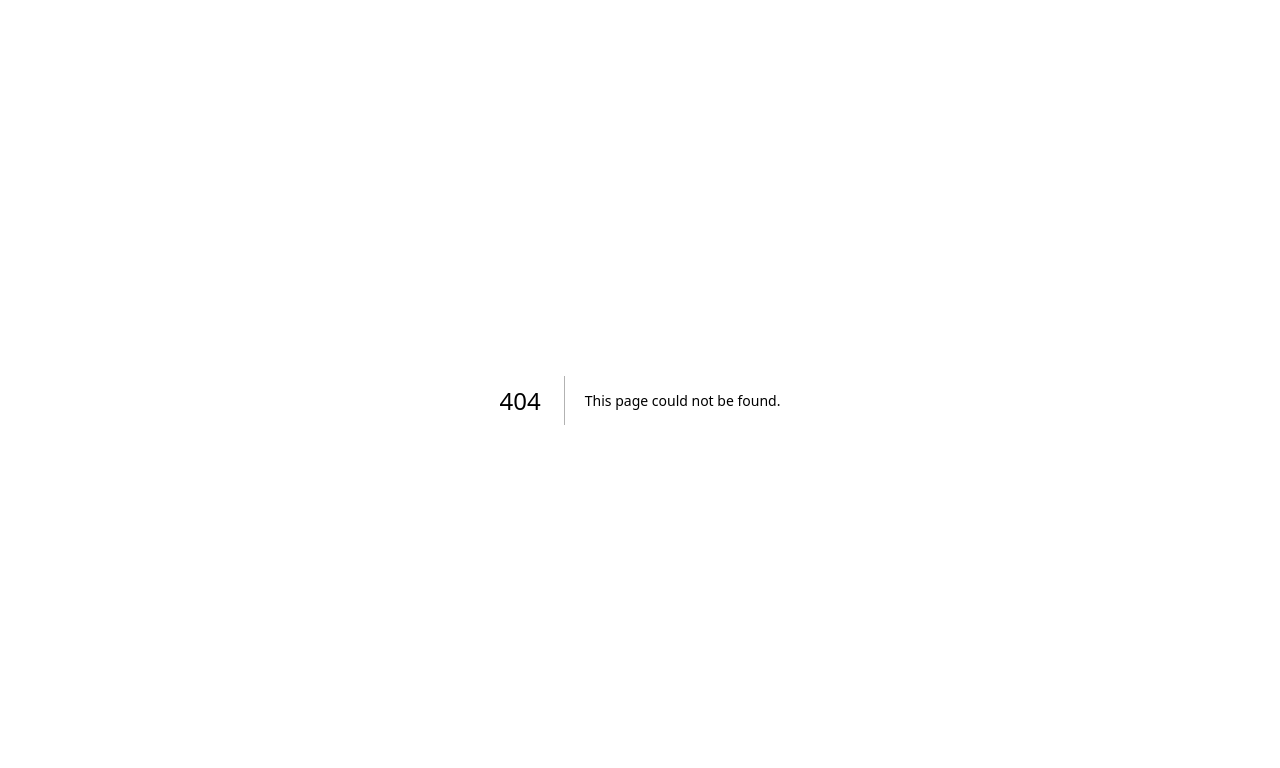
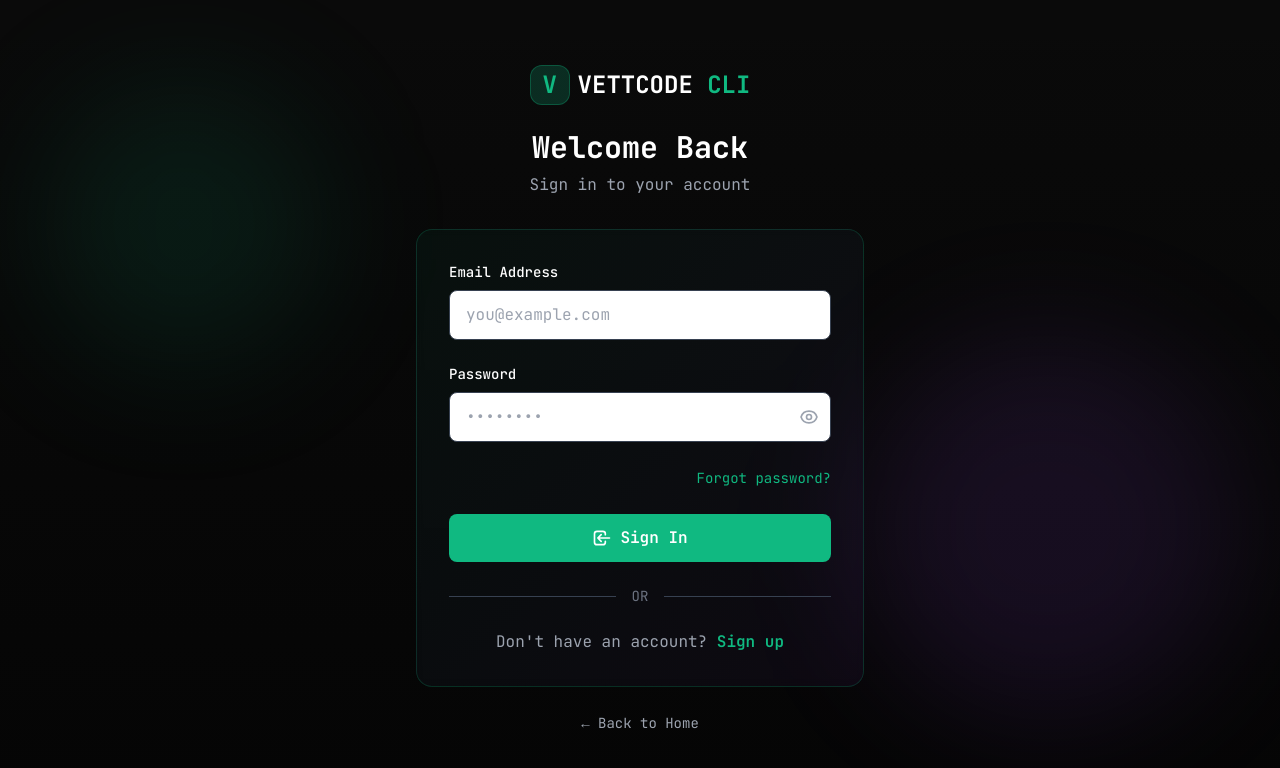
Before and after one commit to mixifys33/vettcodecli, a Next.js app: page /login in a window 1280 px wide. Before the commit this address had no page. Shown: the top 768 px of the page. Built offline with nearby package versions, Linux system fonts and the light colour scheme.

Commit message:
Add Web Scanner link to navbar and make Install CLI button functional

```diff
--- /dev/null
+++ b/app/login/page.tsx
@@ -0,0 +1,209 @@
+"use client";
+
+import { useState } from "react";
+import Link from "next/link";
+import { motion } from "framer-motion";
+
+export default function LoginPage() {
+  const [email, setEmail] = useState("");
+  const [password, setPassword] = useState("");
+  const [loading, setLoading] = useState(false);
+  const [error, setError] = useState("");
+  const [showPassword, setShowPassword] = useState(false);
+
+  const handleSubmit = async (e: React.FormEvent) => {
+    e.preventDefault();
+    setError("");
+    setLoading(true);
+
+    try {
+      const response = await fetch("http://localhost:5000/api/auth/login", {
+        method: "POST",
+        headers: {
+          "Content-Type": "application/json",
+        },
+        body: JSON.stringify({ email, password }),
+      });
+
+      const data = await response.json();
+
+      if (!response.ok) {
+        throw new Error(data.error || data.message || "Login failed");
+      }
+
+      // Store token and user data
+      localStorage.setItem("token", data.token);
+      localStorage.setItem("user", JSON.stringify(data.user));
+
+      // Redirect to dashboard or home
+      window.location.href = "/";
+    } catch (err: any) {
+      setError(err.message || "An error occurred during login");
+    } finally {
+      setLoading(false);
+    }
+  };
+
+  return (
+    <div className="min-h-screen bg-gradient-to-b from-background via-background to-primary/5 flex items-center justify-center px-4 py-12">
+      {/* Background decorations */}
+      <div className="absolute top-20 left-10 w-72 h-72 bg-primary/10 rounded-full blur-3xl" />
+      <div className="absolute bottom-20 right-10 w-96 h-96 bg-purple-500/10 rounded-full blur-3xl" />
+
+      <div className="w-full max-w-md relative z-10">
+        {/* Logo */}
+        <motion.div
+          initial={{ opacity: 0, y: -20 }}
+          animate={{ opacity: 1, y: 0 }}
+          transition={{ duration: 0.6 }}
+          className="text-center mb-8"
+        >
+          <Link href="/" className="inline-flex items-center gap-2 mb-6">
+            <div className="w-10 h-10 bg-primary/20 rounded-xl flex items-center justify-center border border-primary/30">
+              <span className="text-primary font-bold text-2xl">V</span>
+            </div>
+            <span className="text-2xl font-bold">
+              VETTCODE <span className="text-primary">CLI</span>
+            </span>
+          </Link>
+          <h1 className="text-3xl font-bold mb-2">Welcome Back</h1>
+          <p className="text-gray-400">Sign in to your account</p>
+        </motion.div>
+
+        {/* Login Form */}
+        <motion.div
+          initial={{ opacity: 0, y: 20 }}
+          animate={{ opacity: 1, y: 0 }}
+          transition={{ duration: 0.6, delay: 0.2 }}
+          className="bg-gradient-to-br from-primary/5 to-purple-500/5 rounded-2xl border border-primary/20 p-8 backdrop-blur-sm"
+        >
+          <form onSubmit={handleSubmit} className="space-y-6">
+            {/* Error message */}
+            {error && (
+              <motion.div
+                initial={{ opacity: 0, scale: 0.95 }}
+                animate={{ opacity: 1, scale: 1 }}
+                className="bg-red-500/10 border border-red-500/30 rounded-lg p-4 text-red-400 text-sm"
+              >
+                {error}
+              </motion.div>
+            )}
+
+            {/* Email */}
+            <div>
+              <label htmlFor="email" className="block text-sm font-medium mb-2">
+                Email Address
+              </label>
+              <input
+                type="email"
+                id="email"
+                value={email}
+                onChange={(e) => setEmail(e.target.value)}
+                required
+                className="w-full px-4 py-3 bg-background border border-gray-700 rounded-lg focus:outline-none focus:border-primary transition"
+                placeholder="you@example.com"
+              />
+            </div>
+
+            {/* Password */}
+            <div>
+              <label htmlFor="password" className="block text-sm font-medium mb-2">
+                Password
+              </label>
+              <div className="relative">
+                <input
+                  type={showPassword ? "text" : "password"}
+                  id="password"
+                  value={password}
+                  onChange={(e) => setPassword(e.target.value)}
+                  required
+                  className="w-full px-4 py-3 bg-background border border-gray-700 rounded-lg focus:outline-none focus:border-primary transition pr-12"
+                  placeholder="••••••••"
+                />
+                <button
+                  type="button"
+                  onClick={() => setShowPassword(!showPassword)}
+                  className="absolute right-3 top-1/2 -translate-y-1/2 text-gray-400 hover:text-primary transition"
+                >
+                  {showPassword ? (
+                    <svg className="w-5 h-5" fill="none" stroke="currentColor" viewBox="0 0 24 24">
+                      <path strokeLinecap="round" strokeLinejoin="round" strokeWidth={2} d="M13.875 18.825A10.05 10.05 0 0112 19c-4.478 0-8.268-2.943-9.543-7a9.97 9.97 0 011.563-3.029m5.858.908a3 3 0 114.243 4.243M9.878 9.878l4.242 4.242M9.88 9.88l-3.29-3.29m7.532 7.532l3.29 3.29M3 3l3.59 3.59m0 0A9.953 9.953 0 0112 5c4.478 0 8.268 2.943 9.543 7a10.025 10.025 0 01-4.132 5.411m0 0L21 21" />
+                    </svg>
+                  ) : (
+                    <svg className="w-5 h-5" fill="none" stroke="currentColor" viewBox="0 0 24 24">
+                      <path strokeLinecap="round" strokeLinejoin="round" strokeWidth={2} d="M15 12a3 3 0 11-6 0 3 3 0 016 0z" />
+                      <path strokeLinecap="round" strokeLinejoin="round" strokeWidth={2} d="M2.458 12C3.732 7.943 7.523 5 12 5c4.478 0 8.268 2.943 9.542 7-1.274 4.057-5.064 7-9.542 7-4.477 0-8.268-2.943-9.542-7z" />
+                    </svg>
+                  )}
+                </button>
+              </div>
+            </div>
+
+            {/* Forgot Password */}
+            <div className="text-right">
+              <Link
+                href="/forgot-password"
+                className="text-sm text-primary hover:underline"
+              >
+                Forgot password?
+              </Link>
+            </div>
+
+            {/* Submit Button */}
+            <button
+              type="submit"
+              disabled={loading}
+              className="w-full px-6 py-3 bg-primary text-white rounded-lg font-semibold hover:bg-secondary transition disabled:opacity-50 disabled:cursor-not-allowed flex items-center justify-center gap-2"
+            >
+              {loading ? (
+                <>
+                  <svg className="animate-spin h-5 w-5" fill="none" viewBox="0 0 24 24">
+                    <circle className="opacity-25" cx="12" cy="12" r="10" stroke="currentColor" strokeWidth="4" />
+                    <path className="opacity-75" fill="currentColor" d="M4 12a8 8 0 018-8V0C5.373 0 0 5.373 0 12h4zm2 5.291A7.962 7.962 0 014 12H0c0 3.042 1.135 5.824 3 7.938l3-2.647z" />
+                  </svg>
+                  Signing in...
+                </>
+              ) : (
+                <>
+                  <svg className="w-5 h-5" fill="none" stroke="currentColor" viewBox="0 0 24 24">
+                    <path strokeLinecap="round" strokeLinejoin="round" strokeWidth={2} d="M11 16l-4-4m0 0l4-4m-4 4h14m-5 4v1a3 3 0 01-3 3H6a3 3 0 01-3-3V7a3 3 0 013-3h7a3 3 0 013 3v1" />
+                  </svg>
+                  Sign In
+                </>
+              )}
+            </button>
+          </form>
+
+          {/* Divider */}
+          <div className="mt-6 flex items-center gap-4">
+            <div className="flex-1 h-px bg-gray-700" />
+            <span className="text-sm text-gray-500">OR</span>
+            <div className="flex-1 h-px bg-gray-700" />
+          </div>
+
+          {/* Sign Up Link */}
+          <div className="mt-6 text-center">
+            <p className="text-gray-400">
+              Don't have an account?{" "}
+              <Link href="/signup" className="text-primary font-semibold hover:underline">
+                Sign up
+              </Link>
+            </p>
+          </div>
+        </motion.div>
+
+        {/* Back to Home */}
+        <motion.div
+          initial={{ opacity: 0 }}
+          animate={{ opacity: 1 }}
+          transition={{ duration: 0.6, delay: 0.4 }}
+          className="mt-6 text-center"
+        >
+          <Link href="/" className="text-gray-400 hover:text-primary transition text-sm">
+            ← Back to Home
+          </Link>
+        </motion.div>
+      </div>
+    </div>
+  );
+}
```
